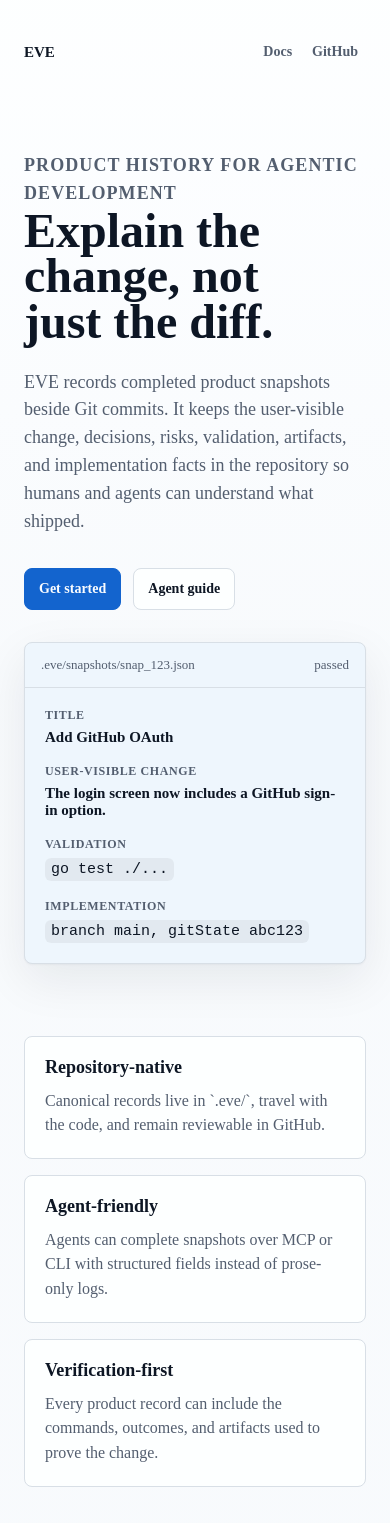
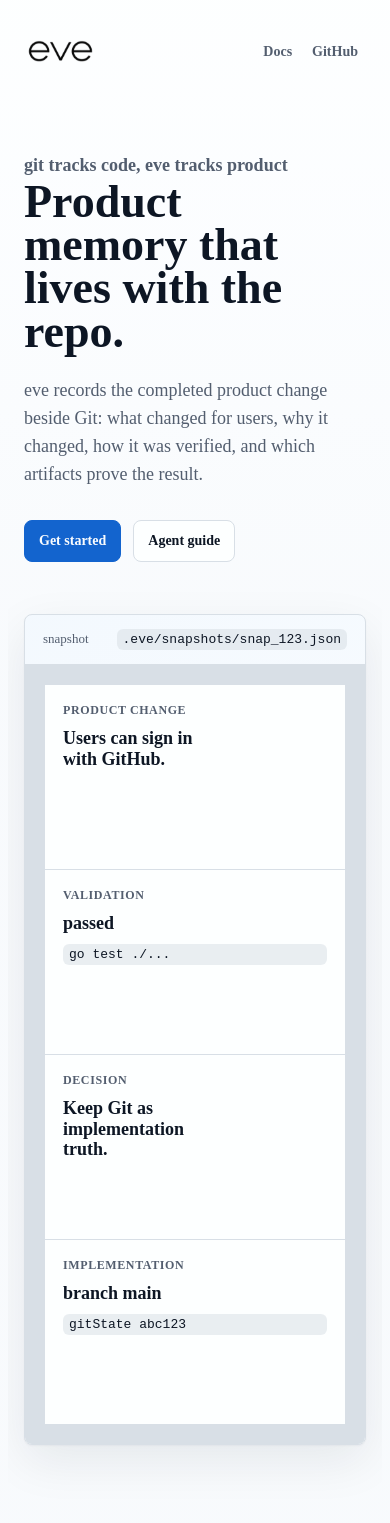
Before and after one commit to nhestrompia/eve, a Next.js app in the folder site/: page / in a window 390 px wide. Shown: the top 1523 px of the page. Built offline with nearby package versions, Linux system fonts and the light colour scheme; what fumadocs-ui would draw is missing.

Commit message:
Improve docs branding and dark mode

```diff
--- a/site/app/global.css
+++ b/site/app/global.css
@@ -7,6 +7,22 @@
   --eve-blue: oklch(0.52 0.18 258);
   --eve-green: oklch(0.56 0.13 155);
   --eve-amber: oklch(0.66 0.13 74);
+  --color-fd-background: var(--eve-surface);
+  --color-fd-foreground: var(--eve-ink);
+  --color-fd-muted: oklch(0.955 0.008 247);
+  --color-fd-muted-foreground: oklch(0.46 0.032 258);
+  --color-fd-card: var(--eve-paper);
+  --color-fd-card-foreground: var(--eve-ink);
+  --color-fd-popover: var(--eve-paper);
+  --color-fd-popover-foreground: var(--eve-ink);
+  --color-fd-border: oklch(0.88 0.012 247);
+  --color-fd-primary: var(--eve-blue);
+  --color-fd-primary-foreground: oklch(0.99 0.005 247);
+  --color-fd-secondary: oklch(0.955 0.008 247);
+  --color-fd-secondary-foreground: var(--eve-ink);
+  --color-fd-accent: oklch(0.94 0.018 247);
+  --color-fd-accent-foreground: var(--eve-ink);
+  --color-fd-ring: var(--eve-blue);
 }
 
 body {
@@ -16,12 +32,104 @@ body {
   color: var(--eve-ink);
 }
 
+.dark {
+  --eve-ink: oklch(0.92 0.012 247);
+  --eve-muted: oklch(0.72 0.018 247);
+  --eve-line: oklch(0.34 0.018 258);
+  --eve-surface: oklch(0.16 0.016 258);
+  --eve-paper: oklch(0.205 0.018 258);
+  --eve-blue: oklch(0.76 0.1 255);
+  --eve-green: oklch(0.74 0.11 155);
+  --eve-amber: oklch(0.78 0.12 74);
+  --color-fd-background: var(--eve-surface);
+  --color-fd-foreground: var(--eve-ink);
+  --color-fd-muted: oklch(0.24 0.018 258);
+  --color-fd-muted-foreground: oklch(0.74 0.018 247);
+  --color-fd-card: var(--eve-paper);
+  --color-fd-card-foreground: var(--eve-ink);
+  --color-fd-popover: oklch(0.21 0.018 258);
+  --color-fd-popover-foreground: var(--eve-ink);
+  --color-fd-border: oklch(0.34 0.018 258);
+  --color-fd-primary: var(--eve-blue);
+  --color-fd-primary-foreground: oklch(0.14 0.018 258);
+  --color-fd-secondary: oklch(0.24 0.018 258);
+  --color-fd-secondary-foreground: var(--eve-ink);
+  --color-fd-accent: oklch(0.28 0.022 258);
+  --color-fd-accent-foreground: oklch(0.93 0.012 247);
+  --color-fd-ring: var(--eve-blue);
+}
+
+.dark body {
+  background:
+    linear-gradient(180deg, oklch(0.18 0.018 258), var(--eve-surface) 42rem),
+    var(--eve-surface);
+  color: var(--eve-ink);
+}
+
+.dark #nd-sidebar {
+  --color-fd-muted: oklch(0.25 0.018 258);
+  --color-fd-muted-foreground: oklch(0.76 0.018 247);
+  --color-fd-secondary: oklch(0.28 0.018 258);
+  --color-fd-primary: oklch(0.8 0.09 255);
+}
+
+#nd-sidebar {
+  --color-fd-primary: var(--eve-blue);
+}
+
+#nd-sidebar a,
+#nd-sidebar button {
+  letter-spacing: 0;
+}
+
+.dark #nd-sidebar a,
+.dark #nd-sidebar button,
+.dark #nd-sidebar [data-active='true'] {
+  color: var(--color-fd-muted-foreground);
+}
+
+.dark #nd-sidebar [data-active='true'],
+.dark #nd-sidebar [aria-current='page'] {
+  color: var(--eve-ink);
+}
+
+.dark #nd-sidebar [class*='text-fd-primary'] {
+  color: var(--color-fd-primary);
+}
+
+.eve-docs-brand,
+.eve-home-brand {
+  display: inline-flex;
+  align-items: center;
+}
+
+.eve-docs-brand img,
+.eve-home-brand img {
+  display: block;
+  width: auto;
+  object-fit: contain;
+}
+
+.eve-docs-brand img {
+  height: 26px;
+}
+
+.eve-home-brand img {
+  height: 30px;
+}
+
+.dark .eve-docs-brand img,
+.dark .eve-home-brand img {
+  filter: invert(1) brightness(1.55);
+}
+
 .eve-home {
   min-height: 100vh;
+  overflow: clip;
 }
 
 .eve-home-shell {
-  width: min(1120px, calc(100% - 32px));
+  width: min(1180px, calc(100% - 32px));
   margin: 0 auto;
 }
 
@@ -31,12 +139,6 @@ body {
   justify-content: space-between;
   gap: 24px;
   padding: 24px 0;
-}
-
-.eve-wordmark {
-  font-size: 15px;
-  font-weight: 750;
-  letter-spacing: 0;
 }
 
 .eve-nav-links {
@@ -76,26 +178,30 @@ body {
 
 .eve-hero {
   display: grid;
-  grid-template-columns: minmax(0, 1.1fr) minmax(320px, 0.9fr);
-  gap: clamp(32px, 6vw, 72px);
-  align-items: center;
-  padding: clamp(48px, 8vw, 96px) 0 56px;
+  grid-template-columns: minmax(0, 0.95fr) minmax(360px, 1.05fr);
+  gap: clamp(36px, 7vw, 92px);
+  align-items: end;
+  padding: clamp(56px, 9vw, 108px) 0 64px;
+}
+
+.eve-hero-copy {
+  padding-bottom: clamp(0px, 4vw, 42px);
 }
 
 .eve-kicker {
   margin: 0 0 16px;
   color: var(--eve-blue);
-  font-size: 13px;
+  font-size: 15px;
   font-weight: 760;
-  letter-spacing: 0.06em;
-  text-transform: uppercase;
+  letter-spacing: 0;
 }
 
 .eve-hero h1 {
   max-width: 12ch;
   margin: 0;
-  font-size: clamp(48px, 8vw, 92px);
-  line-height: 0.95;
+  font-size: clamp(46px, 7vw, 88px);
+  font-weight: 760;
+  line-height: 0.94;
   letter-spacing: 0;
 }
 
@@ -114,39 +220,59 @@ body {
   margin-top: 32px;
 }
 
-.eve-record {
+.eve-product-surface {
   border: 1px solid var(--eve-line);
   border-radius: 8px;
-  background: color-mix(in oklch, var(--eve-paper) 94%, var(--eve-blue));
+  background:
+    linear-gradient(145deg, color-mix(in oklch, var(--eve-paper) 96%, var(--eve-blue)), var(--eve-paper)),
+    var(--eve-paper);
   box-shadow:
     0 1px 2px rgba(15, 23, 42, 0.04),
     0 16px 48px rgba(15, 23, 42, 0.08);
   overflow: hidden;
 }
 
-.eve-record-header {
+.eve-surface-bar {
   display: flex;
   align-items: center;
   justify-content: space-between;
   gap: 16px;
   border-bottom: 1px solid var(--eve-line);
-  padding: 14px 16px;
+  padding: 14px 18px;
   color: var(--eve-muted);
   font-size: 13px;
 }
 
-.eve-record-body {
+.eve-surface-bar code,
+.eve-surface-cell code {
+  border-radius: 6px;
+  background: color-mix(in oklch, var(--eve-line) 54%, transparent);
+  padding: 3px 6px;
+  color: var(--eve-ink);
+}
+
+.eve-surface-grid {
   display: grid;
-  gap: 18px;
+  grid-template-columns: 1.2fr 0.8fr;
+  gap: 1px;
+  background: var(--eve-line);
   padding: 20px;
 }
 
-.eve-field {
+.eve-surface-cell {
   display: grid;
-  gap: 6px;
+  align-content: start;
+  gap: 10px;
+  min-height: 148px;
+  background: var(--eve-paper);
+  padding: clamp(18px, 3vw, 28px);
 }
 
-.eve-field span {
+.eve-surface-cell-large {
+  grid-row: span 2;
+}
+
+.eve-surface-cell span {
   color: var(--eve-muted);
   font-size: 12px;
   font-weight: 760;
@@ -154,16 +280,10 @@ body {
   text-transform: uppercase;
 }
 
-.eve-field strong,
-.eve-field code {
-  font-size: 15px;
-}
-
-.eve-field code {
-  width: fit-content;
-  border-radius: 6px;
-  background: color-mix(in oklch, var(--eve-line) 54%, transparent);
-  padding: 3px 6px;
+.eve-surface-cell strong {
+  max-width: 18ch;
+  font-size: clamp(18px, 2vw, 24px);
+  line-height: 1.15;
 }
 
 .eve-bands {
@@ -176,7 +296,7 @@ body {
 .eve-band {
   border: 1px solid var(--eve-line);
   border-radius: 8px;
-  background: var(--eve-paper);
+  background: color-mix(in oklch, var(--eve-paper) 98%, var(--eve-blue));
   padding: 20px;
 }
 
@@ -209,4 +329,12 @@ body {
   .eve-nav-links a {
     padding-inline: 8px;
   }
+
+  .eve-surface-grid {
+    grid-template-columns: 1fr;
+  }
+
+  .eve-surface-cell-large {
+    grid-row: auto;
+  }
 }
--- a/site/app/layout.tsx
+++ b/site/app/layout.tsx
@@ -5,11 +5,14 @@ import './global.css';
 
 export const metadata: Metadata = {
   title: {
-    default: 'EVE - Product history for agentic development',
-    template: '%s | EVE',
+    default: 'eve - git tracks code, eve tracks product',
+    template: '%s | eve',
   },
   description:
-    'EVE records completed product changes next to Git history so developers and agents can understand what changed, why, and how it was verified.',
+    'eve records completed product changes next to Git history so developers and agents can understand what changed, why, and how it was verified.',
+  icons: {
+    icon: '/eve.svg',
+  },
 };
 
 export const viewport: Viewport = {
--- a/site/app/page.tsx
+++ b/site/app/page.tsx
@@ -1,11 +1,14 @@
 import Link from 'next/link';
+import Image from 'next/image';
 
 export default function HomePage() {
   return (
     <main className="eve-home">
       <div className="eve-home-shell">
         <nav className="eve-home-nav" aria-label="Primary">
-          <div className="eve-wordmark">EVE</div>
+          <Link className="eve-home-brand" href="/" aria-label="eve home">
+            <Image src="/eve.svg" alt="" width={96} height={40} unoptimized priority />
+          </Link>
           <div className="eve-nav-links">
             <Link href="/docs">Docs</Link>
             <a href="https://github.com/nhestrompia/eve">GitHub</a>
@@ -13,13 +16,12 @@ export default function HomePage() {
         </nav>
 
         <section className="eve-hero">
-          <div>
-            <p className="eve-kicker">Product history for agentic development</p>
-            <h1>Explain the change, not just the diff.</h1>
+          <div className="eve-hero-copy">
+            <p className="eve-kicker">git tracks code, eve tracks product</p>
+            <h1>Product memory that lives with the repo.</h1>
             <p>
-              EVE records completed product snapshots beside Git commits. It keeps the user-visible
-              change, decisions, risks, validation, artifacts, and implementation facts in the repository
-              so humans and agents can understand what shipped.
+              eve records the completed product change beside Git: what changed for users, why it
+              changed, how it was verified, and which artifacts prove the result.
             </p>
             <div className="eve-actions">
               <Link className="eve-button" data-tone="primary" href="/docs/guides/get-started">
@@ -31,33 +33,35 @@ export default function HomePage() {
             </div>
           </div>
 
-          <div className="eve-record" aria-label="Example EVE record">
-            <div className="eve-record-header">
-              <span>.eve/snapshots/snap_123.json</span>
-              <span>passed</span>
+          <div className="eve-product-surface" aria-label="Example eve record">
+            <div className="eve-surface-bar">
+              <span>snapshot</span>
+              <code>.eve/snapshots/snap_123.json</code>
             </div>
-            <div className="eve-record-body">
-              <div className="eve-field">
-                <span>Title</span>
-                <strong>Add GitHub OAuth</strong>
+            <div className="eve-surface-grid">
+              <div className="eve-surface-cell eve-surface-cell-large">
+                <span>product change</span>
+                <strong>Users can sign in with GitHub.</strong>
               </div>
-              <div className="eve-field">
-                <span>User-visible change</span>
-                <strong>The login screen now includes a GitHub sign-in option.</strong>
-              </div>
-              <div className="eve-field">
-                <span>Validation</span>
+              <div className="eve-surface-cell">
+                <span>validation</span>
+                <strong>passed</strong>
                 <code>go test ./...</code>
               </div>
-              <div className="eve-field">
-                <span>Implementation</span>
-                <code>branch main, gitState abc123</code>
+              <div className="eve-surface-cell">
+                <span>decision</span>
+                <strong>Keep Git as implementation truth.</strong>
+              </div>
+              <div className="eve-surface-cell">
+                <span>implementation</span>
+                <strong>branch main</strong>
+                <code>gitState abc123</code>
               </div>
             </div>
           </div>
         </section>
 
-        <section className="eve-bands" aria-label="EVE value">
+        <section className="eve-bands" aria-label="eve value">
           <article className="eve-band">
             <h2>Repository-native</h2>
             <p>Canonical records live in `.eve/`, travel with the code, and remain reviewable in GitHub.</p>
```
Also changed, not shown: site/lib/layout.shared.tsx (+6 -1 lines), site/public/eve.svg (added), 15 other files (tests, documents, lock files or other folders).
